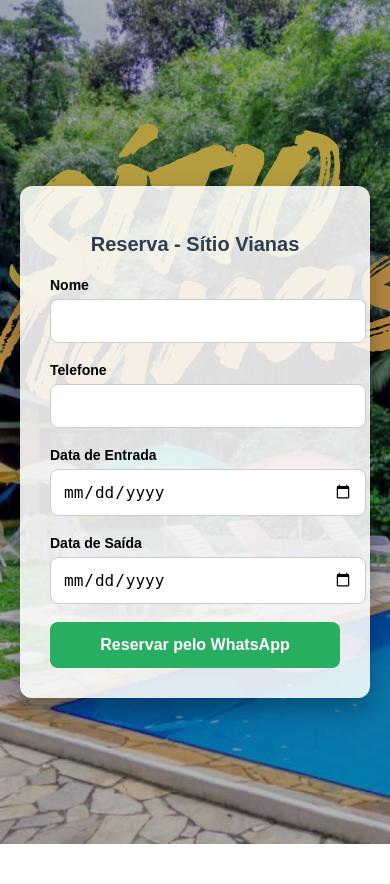
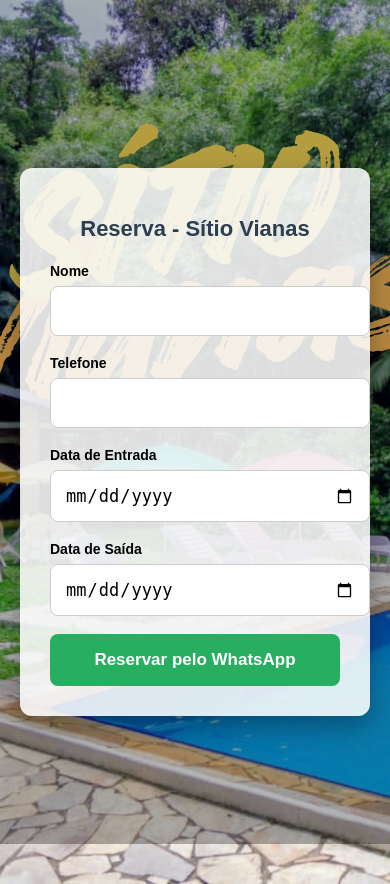
Before and after one commit to thicotav/sitiovianas, a Django app: page /reservar/ in a window 390 px wide. Before the commit the page ends 844 px from the top, so only its background shows below. Run offline with Django 5.2, Linux system fonts and the light colour scheme.

Commit message:
ajuste no formulario mobile

```diff
--- a/templates/reservas/formulario.html
+++ b/templates/reservas/formulario.html
@@ -2,7 +2,7 @@
 {% load static %}
 <html lang="pt-br">
 <head>
-    <meta charset="UTF-8">
+    <meta name="viewport" content="width=device-width, initial-scale=1.0">
     <title>Reserva - Sítio Vianas</title>
 
     <style>
@@ -26,8 +26,8 @@
             padding: 30px;
             border-radius: 12px;
             box-shadow: 0 10px 25px rgba(0,0,0,0.3);
-            width: 90%;
-            max-width: 420px;
+            width: 95%;
+            max-width: 500px;
             position: relative;
             z-index: 1;
         }
@@ -55,23 +55,23 @@
 
         input {
             width: 100%;
-            padding: 12px;
-            margin-top: 5px;
+            padding: 14px;
+            margin-top: 6px;
             margin-bottom: 18px;
             border-radius: 8px;
             border: 1px solid #ccc;
-            font-size: 16px;
+            font-size: 17px;
         }
 
         button {
             width: 100%;
-            padding: 14px;
+            padding: 16px;
             background: #27ae60;
             color: white;
             border: none;
             border-radius: 8px;
             font-weight: bold;
-            font-size: 16px;
+            font-size: 17px;
             cursor: pointer;
         }
 
@@ -92,7 +92,7 @@
                 padding: 25%;
             }
             h2{
-                font-size: 20px;
+                font-size: 22px;
             }
         }
 
```
